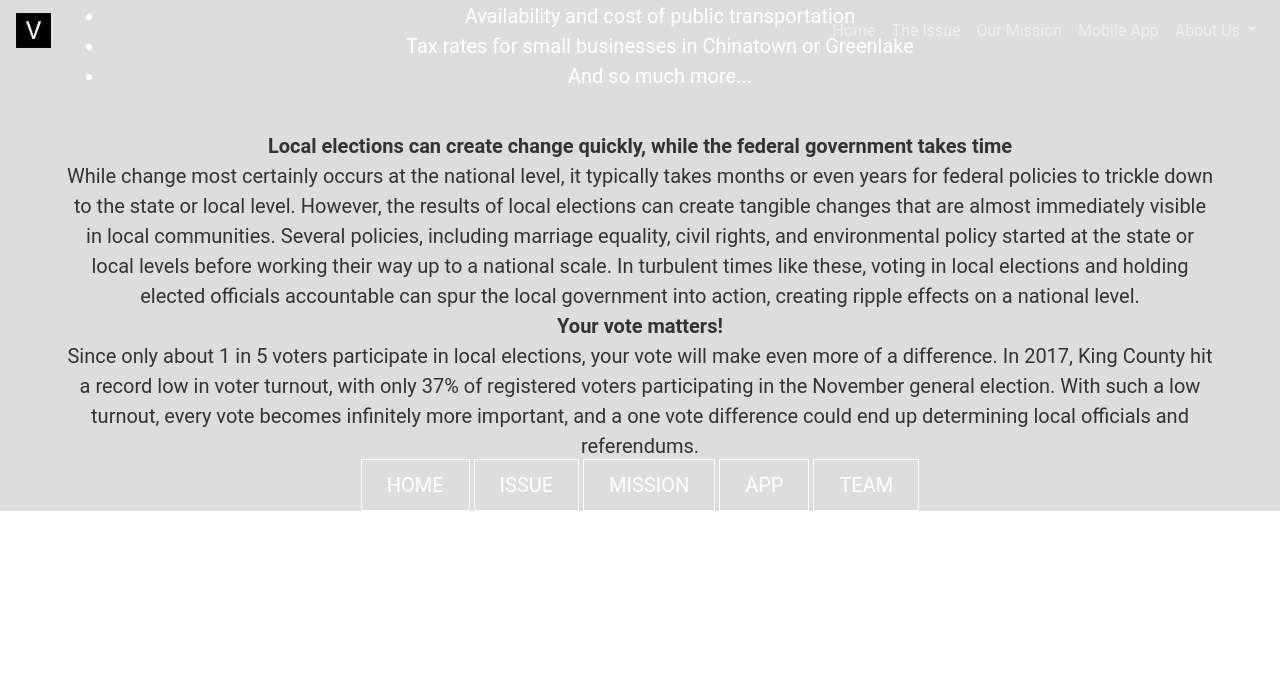
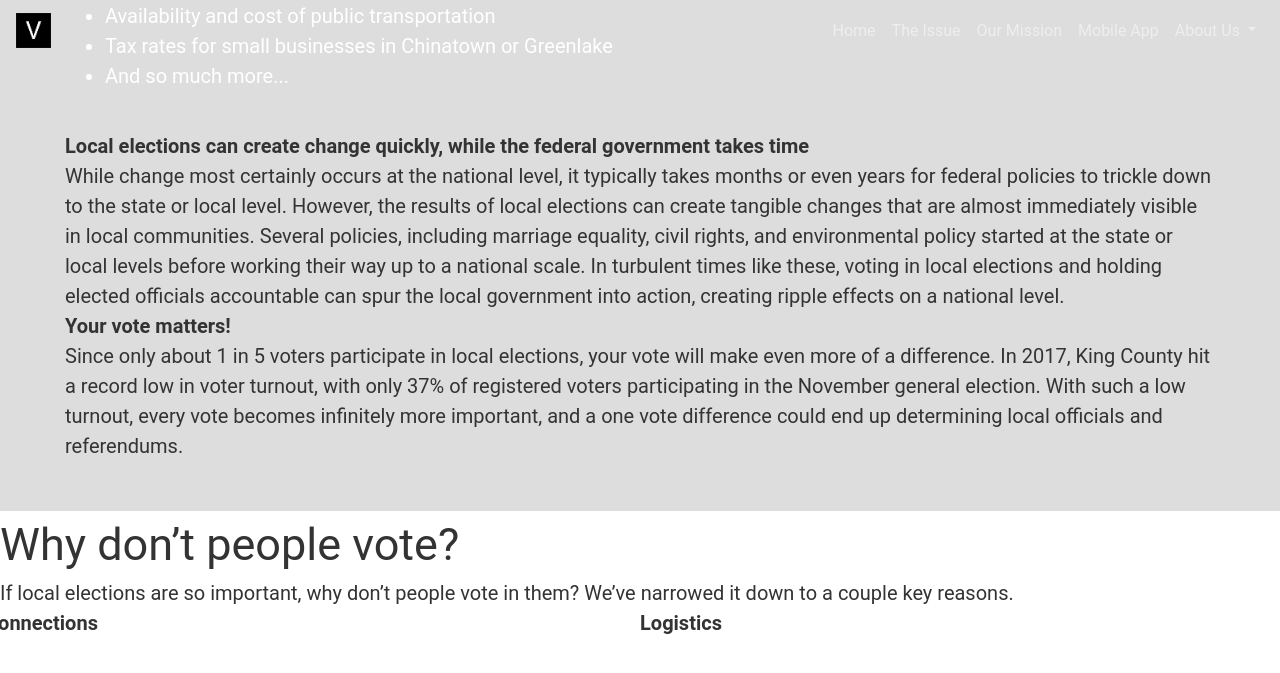
Before and after one commit to The-Informed-Voter-Project/website.github.io, a Jekyll site: the page built from issue/index.html, in a window 1280 px wide and 900 px high, scrolled down 1297 px. Shown: the top 673 px of the window. Built offline with Jekyll 4.4.1, drawn with Linux system fonts in a browser that asks for light colours; before the commit the page ends 1880 px from its top, so only the background shows below that; some of the changed text lies outside the part shown.

Commit message:
Update index.html

```diff
--- a/issue/index.html
+++ b/issue/index.html
@@ -66,7 +66,7 @@
          </div>
 
  <div class="gray-back">
-   <div class="col text-center">
+   <div class="col text-left">
       <div class="space">
      <h8>Why do local elections matter?</h8><br>
      <p8>What’s so important about local elections? According to an <a href="https://medium.com/@RockTheVote/why-local-elections-matter-6e7ba4545c00">article</a> published on local elections in 2017, there are a few key reasons:</p8><br>
@@ -91,6 +91,29 @@
      </p8> <br>
      </div>
     </div>
+    </div>
+
+
+    <h8>Why don’t people vote?</h8><br>
+    <p8>If local elections are so important, why don’t people vote in them? We’ve narrowed it down to a couple key reasons.</p8> <br>
+    <div class="row">
+        <div class="column">
+            <h7>Connections</h7><br>
+            <ul>
+                <li style="font-size: 20px;">People don’t think their vote matters</li>
+                <li style="font-size: 20px;">People don’t understand how local officials affect their lives</li>
+            </ul> <br>
+        </div>
+        <div class="column">
+            <h7>Logistics</h7><br>
+            <ul>
+                <li style="font-size: 20px;">Registration issues</li>
+                <li style="font-size: 20px;">Too busy or schedule conflicts</li>
+                <li style="font-size: 20px;">Lack of information</li>
+                <li style="font-size: 20px;">Didn’t know a local election was happening</li>
+                <li style="font-size: 20px;">Illness or disability </li>
+            </ul> <br>
+        </div>
     </div>
 
 
```
